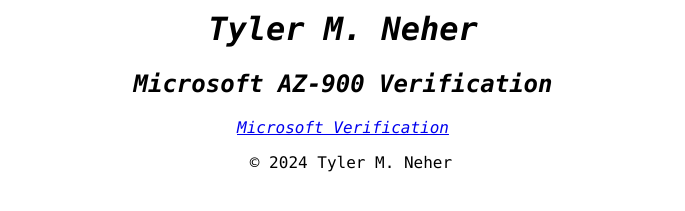
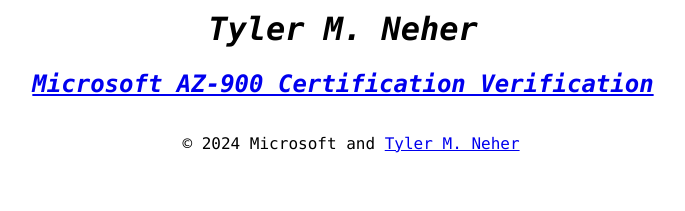
Before and after one commit to tylermneher/az-900.tylermneher.me, a plain HTML site: page index.html in a window 1280 px wide. Shown: the part 547-758 px from the top of the page, without its empty margins (297-982 px from the left). Drawn offline with Linux system fonts and the light colour scheme.

Commit message:
og and footer
Signed-off-by: Tyler M. Neher <tyler@neherdata.com>

```diff
--- a/index.html
+++ b/index.html
@@ -7,14 +7,14 @@
 
   <meta charset="utf-8">
 
-  <title>Tyler M. Neher</title>
+  <title>Tyler M. Neher | Microsoft AZ-900 Certification Verification</title>
 
-  <meta property="og:title" content="Tyler M. Neher's AZ-900 Credentials" />
-  <meta property="og:site_name" content="AZ-900 Certification Credentials" />
-  <meta property="og:url" content="https://az-900.tylermneher.life/" />
+  <meta property="og:title" content="Tyler M. Neher | Microsoft AZ-900 Certification Verification" />
+  <meta property="og:site_name" content="Microsoft AZ-900 Certification Verification" />
+  <meta property="og:url" content="https://az-900.tylermneher.me/" />
   <meta property="og:description"
     content="Cybersecurity professional with a background in data science and software development.">
-  <meta property="og:image" content="https://tylermneher-card.nyc3.cdn.digitaloceanspaces.com/og-image.png" />
+  <meta property="og:image" href="og-image.png" />
   <meta property="og:image:type" content="image/png" />
   <meta property="og:type" content="website" />
 
@@ -32,12 +32,11 @@
   <img src="microsoft-certified-azure-fundamentals.png" alt="AZ-900 Badge" class="az900-badge">
 
   <h1>Tyler M. Neher</h1>
-  <h2>Microsoft AZ-900 Verification</h2>
 
   <div class="links">
-    <a
-      href="https://learn.microsoft.com/api/credentials/share/en-us/tylermneher/355C229077997DA?sharingId=E8796AF58924CF52">Microsoft
-      Verification</a>
+    <h2><a
+        href="https://learn.microsoft.com/api/credentials/share/en-us/tylermneher/355C229077997DA?sharingId=E8796AF58924CF52">Microsoft
+        AZ-900 Certification Verification</a></h2>
   </div>
 
 
@@ -45,7 +44,7 @@
 </body>
 
 <footer>
-  <p>© 2024 Tyler M. Neher</p>
+  <p>© 2024 Microsoft and <a href="https://resume.tylermneher.me/">Tyler M. Neher</a></p>
 </footer>
 
 </html>
```
